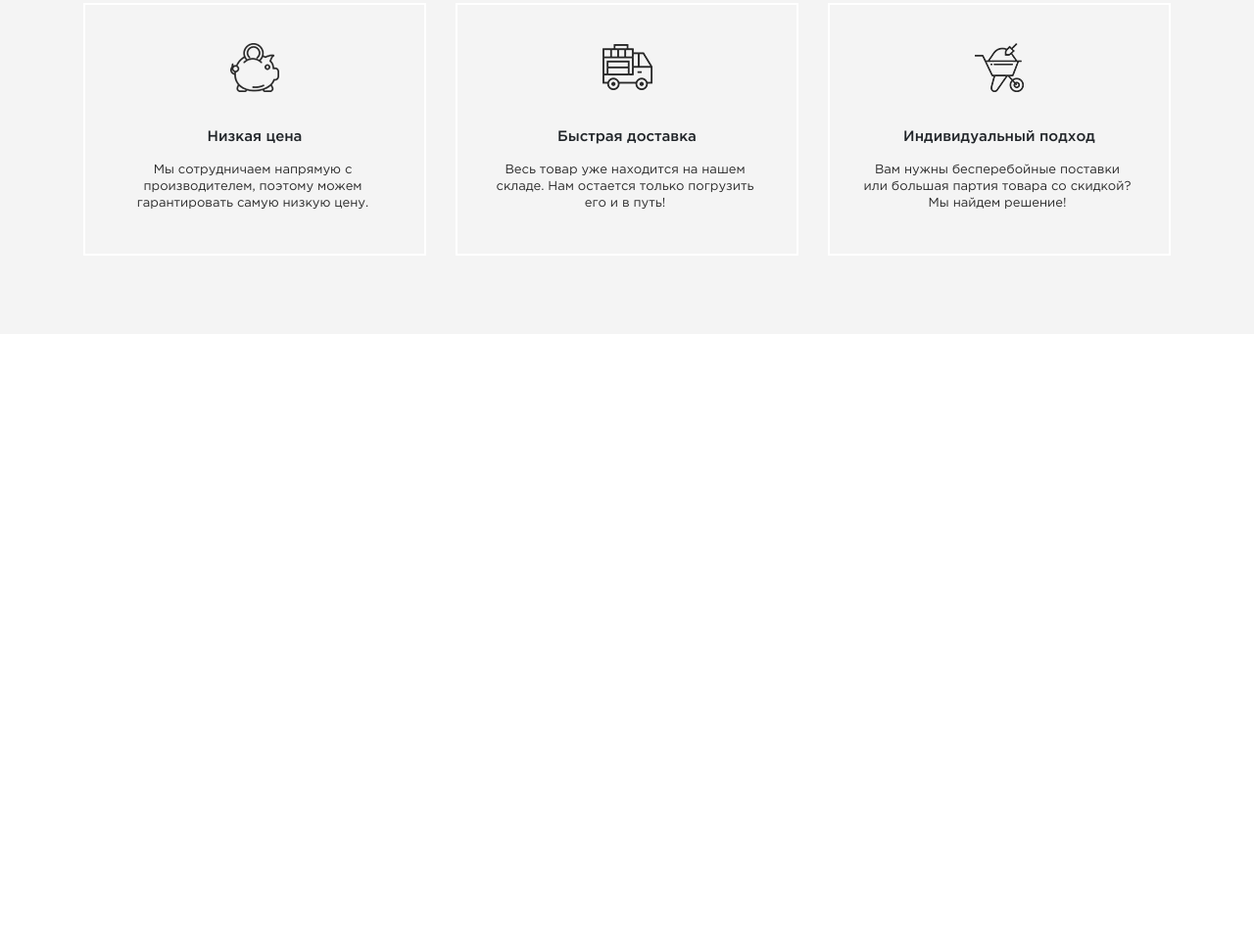
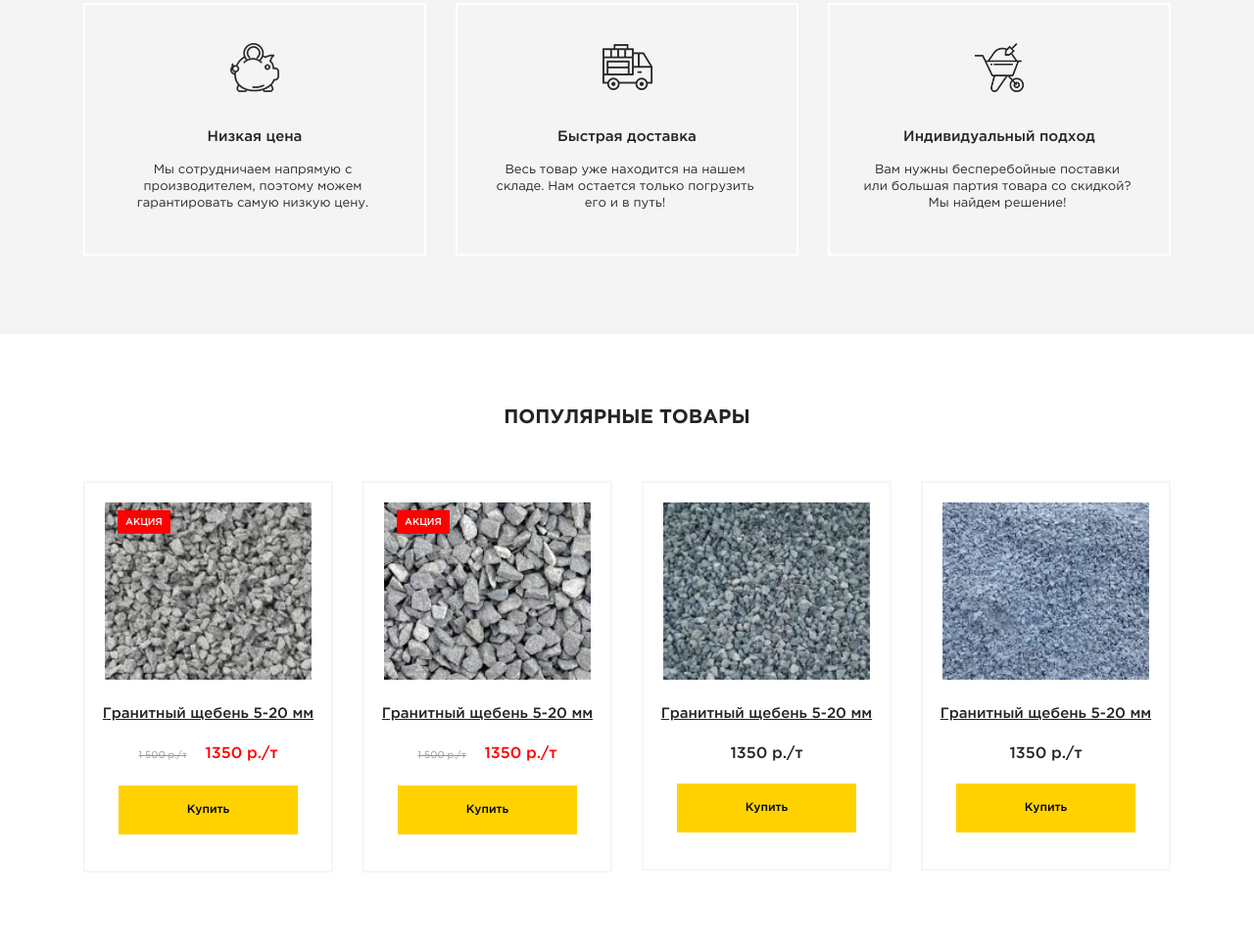
Before and after one commit to OlegSand/granit, a plain HTML site: page app/index.html in a window 1280 px wide. Shown: the part 1528-2499 px from the top of the page at 98% size. Before the commit the page ends 1869 px from the top, so only its background shows below. Drawn offline with nearby package versions, Linux system fonts and the light colour scheme.

Commit message:
popular goods complete

```diff
--- a/app/index.html
+++ b/app/index.html
@@ -85,7 +85,7 @@
     <!-- HEADER END -->
     <!-- MAIN BEGIN -->
     <main>
-        <section>
+        <section id="goods_in_stock">
             <div class="container">
                 <div class="row">
                     <div class="col-md-12 block_name">
@@ -189,6 +189,60 @@
                 </div>
             </div>
         </section>
+        <section id="popular_goods">
+            <div class="container">
+                <div class="row">
+                    <div class="col-md-12 block_name">
+                        <p>Популярные товары</p>
+                    </div>
+                    <div class="col-md-12 d-flex goods_list">
+                        <div class="col-md-3">
+                            <div class="goods_list__card sale">
+                                <div class="product_photo ">
+                                    <img src="img/granite-crushed-1.png" alt="sand">
+                                </div>
+                                <span class="action">акция</span>
+                                <p class="product_name"><a href="#">Гранитный щебень 5-20 мм</a></p>
+                                <p class="product_price"><small>1 500 р./т</small> 1350 р./т</p>
+                                <button class="product_details" type="button">Купить</button>
+                            </div>
+                        </div>
+                        <div class="col-md-3">
+                            <div class="goods_list__card sale">
+                                <div class="product_photo">
+                                    <img src="img/granite-crushed-2.png" alt="sand">
+                                </div>
+                                <span class="action">акция</span>
+                                <p class="product_name"><a href="#">Гранитный щебень 5-20 мм</a></p>
+
+                                <p class="product_price"><small>1 500 р./т</small> 1350 р./т</p>
+                                <button class="product_details" type="button">Купить</button>
+                            </div>
+                        </div>
+                        <div class="col-md-3">
+                            <div class="goods_list__card">
+                                <div class="product_photo ">
+                                    <img src="img/granite-crushed-3.png" alt="sand">
+                                </div>
+                                <p class="product_name"><a href="#">Гранитный щебень 5-20 мм</a></p>
+                                <p class="product_price">1350 р./т</p>
+                                <button class="product_details" type="button">Купить</button>
+                            </div>
+                        </div>
+                        <div class="col-md-3">
+                            <div class="goods_list__card">
+                                <div class="product_photo ">
+                                    <img src="img/granite-crushed-4.png" alt="sand">
+                                </div>
+                                <p class="product_name"><a href="#">Гранитный щебень 5-20 мм</a></p>
+                                <p class="product_price">1350 р./т</p>
+                                <button class="product_details" type="button">Купить</button>
+                            </div>
+                        </div>
+                    </div>
+                </div>
+            </div>
+        </section>
     </main>
     <!-- MAIN END -->
     <!-- FOOTER BEGIN -->
--- a/dist/scss/_layout.scss
+++ b/dist/scss/_layout.scss
@@ -148,6 +148,7 @@
 }
 
 .product_photo {
+    // position: relative;
     line-height: 215px;
 }
 
@@ -205,3 +206,62 @@
         padding: 20px 36px 43px 32px;
     }
 }
+
+.goods_list__card {
+    text-align: center;
+    // vertical-align: middle;
+    border: 2px solid #f6f6f6;
+    margin-bottom: 8em;
+    & .product_photo {
+        // line-height: 197px;
+        margin: 20px 20px 0 20px;
+        & img {
+            position: relative;
+            vertical-align: top;
+            width: 100%;
+        }
+    }
+    & .product_name {
+        margin-top: -10px;
+        line-height: 22px;
+    }
+    & .product_price {
+        margin-top: 25px;
+        font-family: 'GothamPro-Medium';
+        font-size: 16px;
+
+    }
+    & .product_details {
+        margin-top: 25px;
+        padding: 20px 70px;
+        &:hover {
+            text-decoration: none;
+        }
+    }
+}
+
+.sale {
+    & .product_price {
+        color: #ff0000;
+        & small {
+            margin-right: 14px;
+            color: #979797;
+            font-family: 'GothamPro-Regular';
+            font-size: 10px;
+            text-decoration: line-through;
+        }
+    }
+}
+
+.action {
+    position: absolute;
+    top: 30px;
+    left: 50px;
+    padding: 8px 8px 6px 8px;
+    background: #ff0000;
+    color: #ffffff;
+    font-family: 'GothamPro-Medium';
+    font-size: 10px;
+    text-transform: uppercase;
+    z-index: 9999;
+}
```
Also changed, not shown: app/css/style.css, app/img/action.png (added), app/img/granite-crushed-1.png (added), app/img/granite-crushed-2.png (added), app/img/granite-crushed-3.png (added), app/img/granite-crushed-4.png (added), app/img/wheelbarrow.svg (added).
